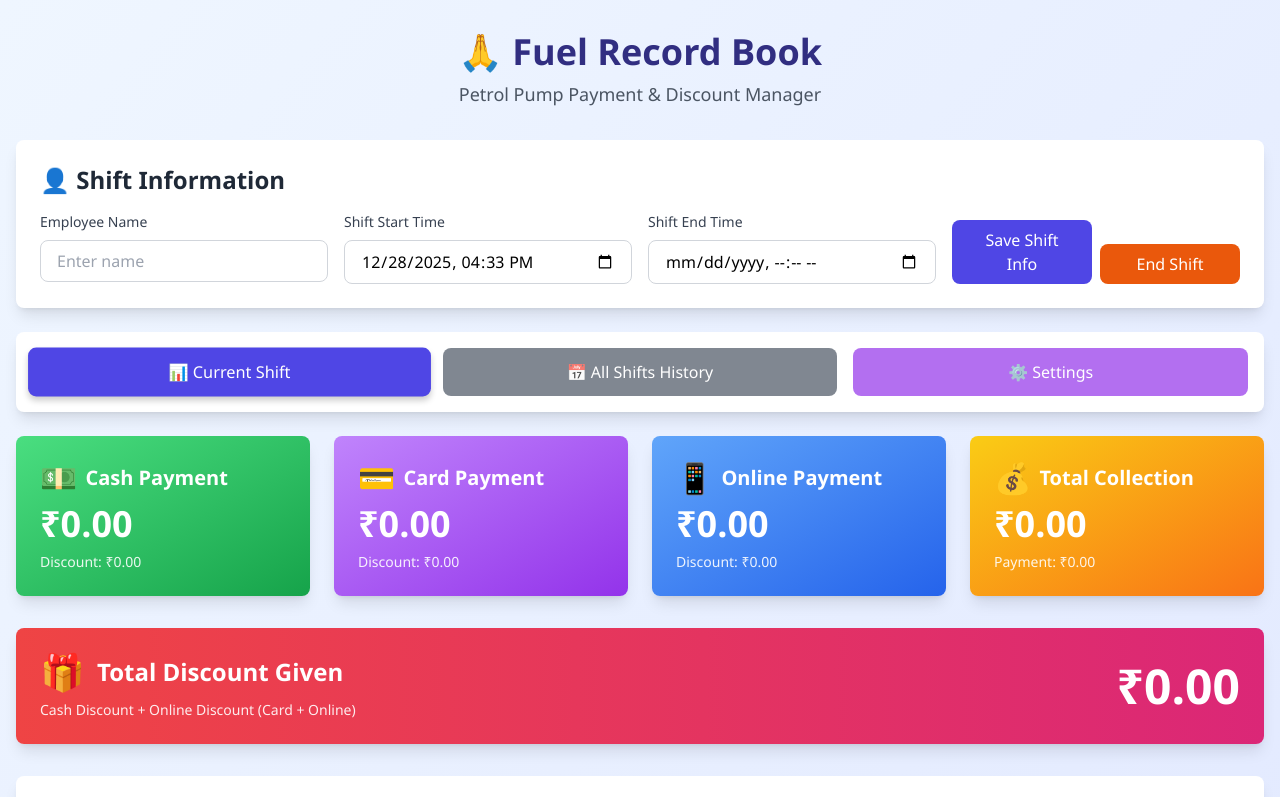
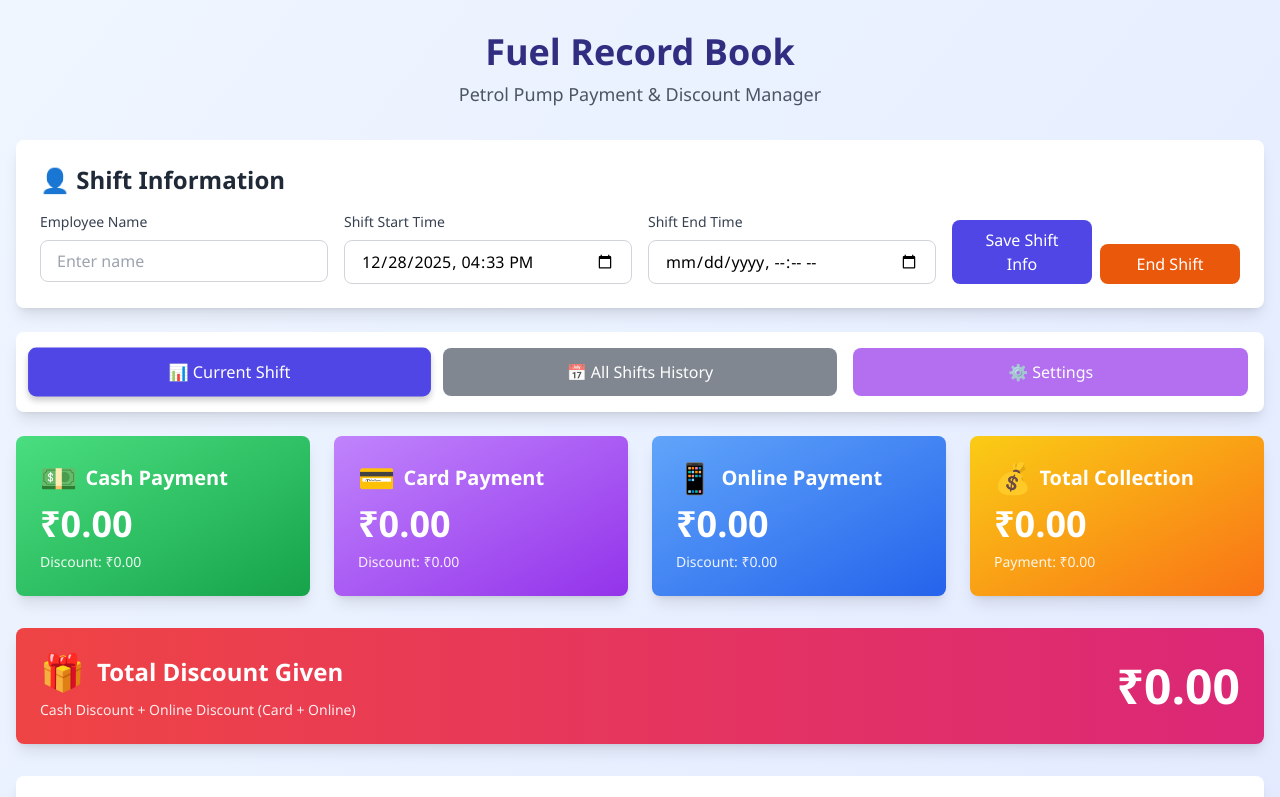
Before and after one commit to anshuonline/fuel-record-management-, a plain HTML site: page index.html in a window 1280 px wide. Shown: the top 797 px of the page. Drawn offline with nearby package versions, Linux system fonts and the light colour scheme.

Commit message:
Remove emoji from page heading

```diff
--- a/index.html
+++ b/index.html
@@ -12,7 +12,7 @@
     <div class="container mx-auto px-4 py-8 max-w-7xl">
         <!-- Header -->
         <header class="text-center mb-8">
-            <h1 class="text-4xl font-bold text-indigo-900 mb-2">🙏 Fuel Record Book</h1>
+            <h1 class="text-4xl font-bold text-indigo-900 mb-2">Fuel Record Book</h1>
             <p class="text-gray-600 text-lg">Petrol Pump Payment & Discount Manager</p>
         </header>
 
```
